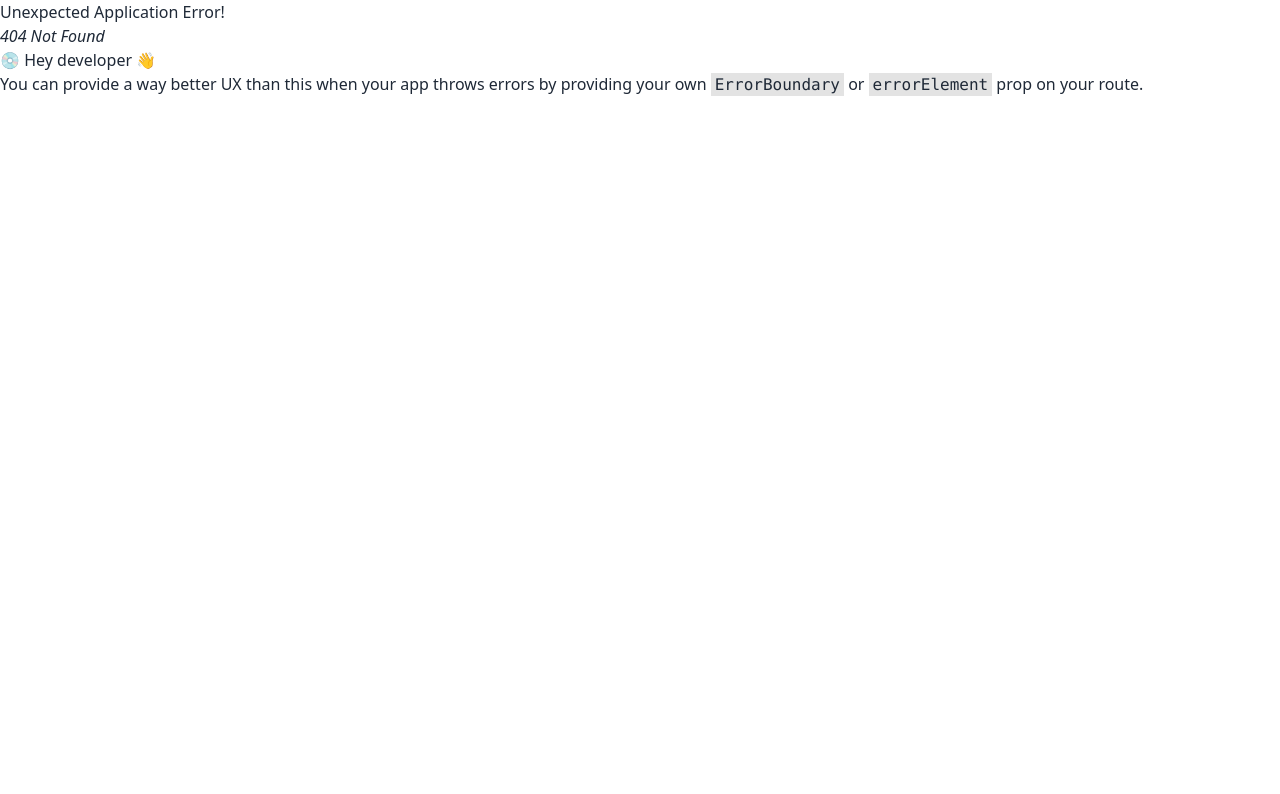
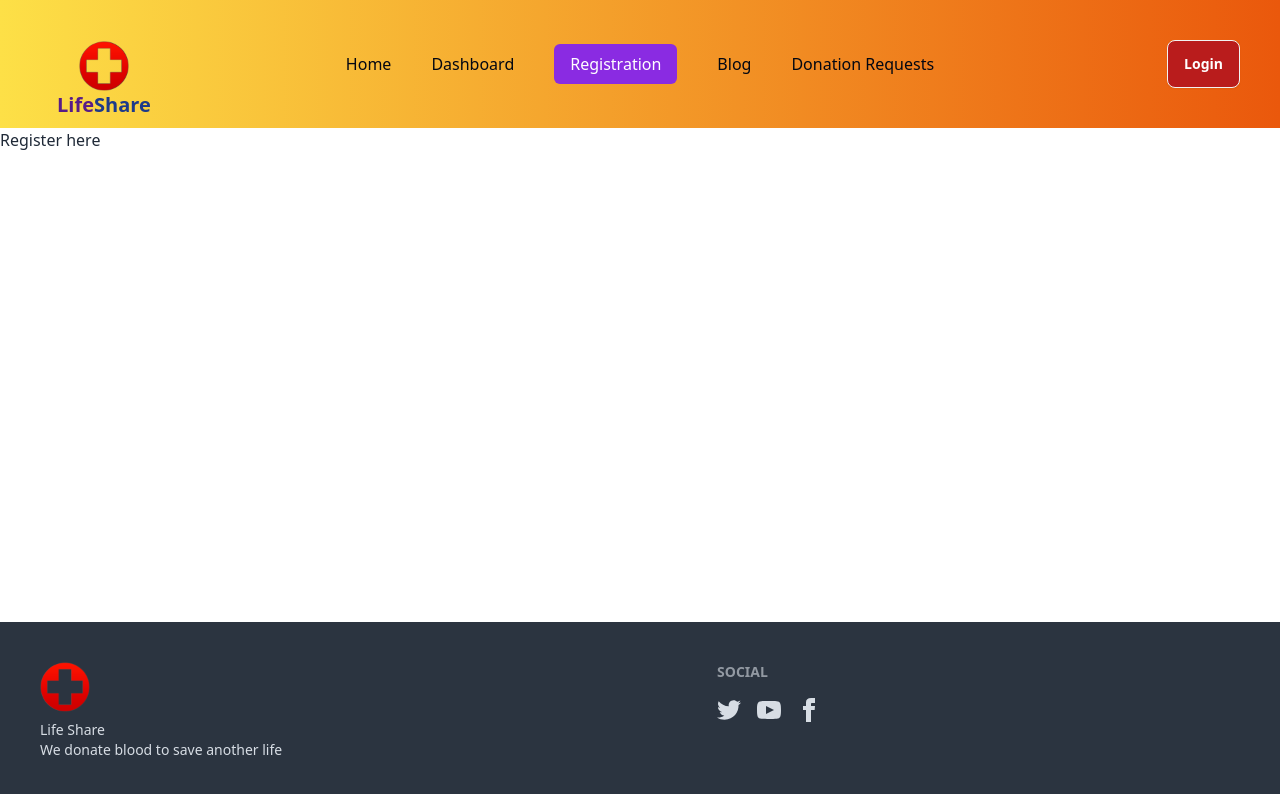
Before and after one commit to Lihan37/LifeShare-Client, a React (Vite) app: page /registration in a window 1280 px wide. Before the commit this address had no page. Shown: the top 794 px of the page. Built offline with nearby package versions, Linux system fonts and the light colour scheme.

Commit message:
updated navbar and footer

```diff
--- a/src/Routes/Router.jsx
+++ b/src/Routes/Router.jsx
@@ -3,6 +3,7 @@ import {
 } from "react-router-dom";
 import Main from "../layout/Main";
 import Home from "../pages/Home/Home/Home";
+import Registration from "../pages/signup/Registration/Registration";
 
 export const router = createBrowserRouter([
     {
@@ -12,6 +13,10 @@ export const router = createBrowserRouter([
             {
                 path: '/',
                 element: <Home></Home>
+            },
+            {
+                path: '/registration',
+                element: <Registration></Registration>
             }
         ]
     },
--- a/src/layout/Main.jsx
+++ b/src/layout/Main.jsx
@@ -1,10 +1,16 @@
-import React from 'react';
+
 import { Outlet } from 'react-router-dom';
+import Footer from '../pages/Shared/Footer/footer';
+import NavBar from '../pages/Shared/navbar/NavBar';
 
 const Main = () => {
     return (
-        <div>
-            <Outlet></Outlet>
+        <div className="flex flex-col min-h-screen">
+            <NavBar></NavBar>
+            <div className="flex-1">
+                <Outlet />
+            </div>
+            <Footer />
         </div>
     );
 };
--- /dev/null
+++ b/src/pages/Shared/Footer/Footer.jsx
@@ -0,0 +1,22 @@
+import logo from '../../../assets/logo.png';
+
+const Footer = () => {
+    return (
+        <footer className="footer p-10 bg-neutral text-neutral-content">
+            <aside>
+                <img className='w-[50px] h-[50px]' src={logo} alt="" />
+                <p>Life Share<br />We donate blood to save another life</p>
+            </aside>
+            <nav>
+                <header className="footer-title">Social</header>
+                <div className="grid grid-flow-col gap-4">
+                    <a><svg xmlns="http://www.w3.org/2000/svg" width="24" height="24" viewBox="0 0 24 24" className="fill-current"><path d="M24 4.557c-.883.392-1.832.656-2.828.775 1.017-.609 1.798-1.574 2.165-2.724-.951.564-2.005.974-3.127 1.195-.897-.957-2.178-1.555-3.594-1.555-3.179 0-5.515 2.966-4.797 6.045-4.091-.205-7.719-2.165-10.148-5.144-1.29 2.213-.669 5.108 1.523 6.574-.806-.026-1.566-.247-2.229-.616-.054 2.281 1.581 4.415 3.949 4.89-.693.188-1.452.232-2.224.084.626 1.956 2.444 3.379 4.6 3.419-2.07 1.623-4.678 2.348-7.29 2.04 2.179 1.397 4.768 2.212 7.548 2.212 9.142 0 14.307-7.721 13.995-14.646.962-.695 1.797-1.562 2.457-2.549z"></path></svg></a>
+                    <a><svg xmlns="http://www.w3.org/2000/svg" width="24" height="24" viewBox="0 0 24 24" className="fill-current"><path d="M19.615 3.184c-3.604-.246-11.631-.245-15.23 0-3.897.266-4.356 2.62-4.385 8.816.029 6.185.484 8.549 4.385 8.816 3.6.245 11.626.246 15.23 0 3.897-.266 4.356-2.62 4.385-8.816-.029-6.185-.484-8.549-4.385-8.816zm-10.615 12.816v-8l8 3.993-8 4.007z"></path></svg></a>
+                    <a><svg xmlns="http://www.w3.org/2000/svg" width="24" height="24" viewBox="0 0 24 24" className="fill-current"><path d="M9 8h-3v4h3v12h5v-12h3.642l.358-4h-4v-1.667c0-.955.192-1.333 1.115-1.333h2.885v-5h-3.808c-3.596 0-5.192 1.583-5.192 4.615v3.385z"></path></svg></a>
+                </div>
+            </nav>
+        </footer>
+    );
+};
+
+export default Footer;
--- /dev/null
+++ b/src/pages/Shared/navbar/NavBar.jsx
@@ -0,0 +1,96 @@
+
+import '../navbar/navbar.css'
+import logo from '../../../assets/logo.png'
+
+import { Link, useLocation } from 'react-router-dom';
+
+const NavBar = () => {
+
+    const location = useLocation();
+
+    const navItems = (
+        <>
+            <li>
+                <Link
+                    to='/'
+                    className={`text-gray-950 hover:text-white ${location.pathname === '/' ? 'bg-active' : ''}`}
+                >
+                    Home
+                </Link>
+            </li>
+            <li>
+                <Link
+                    to='/dashboard'
+                    className={`text-gray-950 hover:text-white ${location.pathname === '/dashboard' ? 'bg-active' : ''}`}
+                >
+                    Dashboard
+                </Link>
+            </li>
+
+            <li>
+                <Link
+                    to='/registration'
+                    className={`text-gray-950 hover:text-white ${location.pathname === '/registration' ? 'bg-active' : ''}`}
+                >
+                    Registration
+                </Link>
+            </li>
+            <li>
+                <Link
+                    to='/blog'
+                    className={`text-gray-950 hover:text-white ${location.pathname === '/aboutUs' ? 'bg-active' : ''}`}
+                >
+                    Blog
+                </Link>
+            </li>
+            <li>
+                <Link
+                    to='/donationRequests'
+                    className={`text-gray-950 hover:text-white ${location.pathname === '/donationRequests' ? 'bg-active' : ''}`}
+                >
+                    Donation Requests
+                </Link>
+            </li>
+        </>
+    );
+
+
+    return (
+        <div className="navbar text-white bg-gradient-to-r from-yellow-300 to-orange-600 p-10 ">
+            {/* <Helmet>
+                <title>InnSight</title>
+                <meta name="description" content="Your website description" />
+                <meta name="keywords" content="your, keywords, here" />
+
+            </Helmet> */}
+            <div className="navbar-start">
+                <div className="dropdown">
+                    <label tabIndex={0} className="btn btn-ghost text-gray-300 lg:hidden">
+                        <svg xmlns="http://www.w3.org/2000/svg" className="h-5 w-5" fill="none" viewBox="0 0 24 24" stroke="currentColor"><path strokeLinecap="round" strokeLinejoin="round" strokeWidth="2" d="M4 6h16M4 12h8m-8 6h16" /></svg>
+                    </label>
+                    <ul tabIndex={0} className="menu menu-sm dropdown-content mt-3 lg:text-gray-950 z-[1] p-2 shadow bg-base-100 rounded-box w-52">
+                        {navItems}
+                    </ul>
+                </div>
+                <Link to='/' className="btn btn-ghost normal-case text-xl">
+                    <div className='flex flex-col text-center items-center' >
+                        <figure><img className='w-[50px] h-[50px]' src={logo} alt="" /></figure>
+                        <span className="text-purple-900">Life<span className="text-blue-900">Share</span></span>
+                    </div>
+                </Link>
+            </div>
+            <div className="navbar-center  hidden lg:flex">
+                <ul className="gap-10 items-center text-center lg:text-gray-300  menu-horizontal px-1">
+                    {navItems}
+                </ul>
+            </div>
+
+            <div className="navbar-end">
+                <button className='btn bg-red-700 text-white'>Login</button>
+            </div>
+
+        </div>
+    );
+};
+
+export default NavBar;
--- /dev/null
+++ b/src/pages/Shared/navbar/navbar.css
@@ -0,0 +1,11 @@
+
+.bg-active {
+    background-color: blueviolet;
+    color: white;
+    border-radius: 0.375rem;
+    padding: 0.5rem 1rem;
+    display: inline-block;
+    text-align: center;
+    cursor: pointer;
+    transition: background-color 0.2s ease;
+  }
--- /dev/null
+++ b/src/pages/signup/Registration/Registration.jsx
@@ -0,0 +1,11 @@
+
+
+const Registration = () => {
+    return (
+        <div>
+            <h2>Register here</h2>
+        </div>
+    );
+};
+
+export default Registration;
```
Also changed, not shown: src/assets/logo.png (added).
